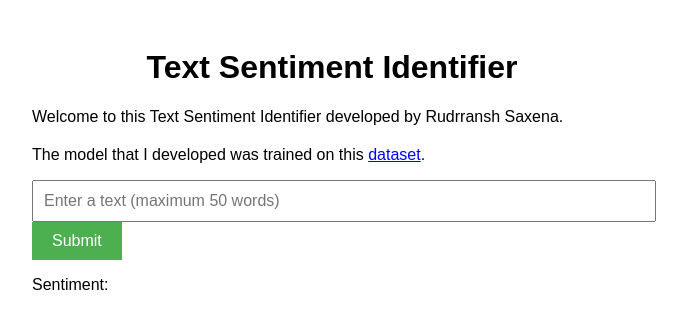
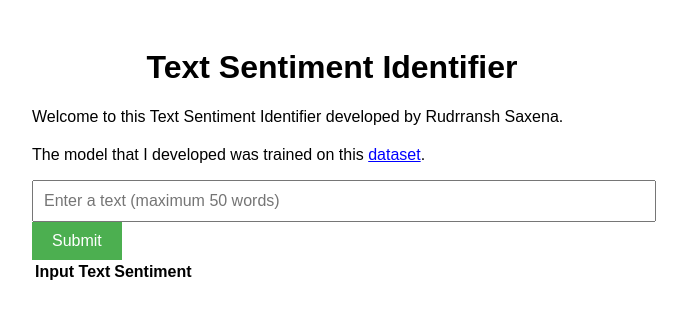
Before and after one commit to Rudrransh17/Tweet-Sentiment-Identifier, a Flask app: page / in a window 1280 px wide. Shown: the top 329 px of the page, without its empty margins (308-995 px from the left). Run offline with Flask 3, Linux system fonts and the light colour scheme; lists and menus that the app fills with data are empty; parts of the project's set-up code (start-up, migrations or seed data) failed here and were passed over.

Commit message:
displays sentiment in tabular format

```diff
--- a/templates/index.html
+++ b/templates/index.html
@@ -15,6 +15,13 @@
                     data: { text: input_text },
                     success: function (response) {
                         $("#result").text(response.sentiment);
+
+
+                        // Update the table
+                        var table = $("#resultsTable");
+                        var row = "<tr><td>" + input_text + "</td><td>" + response.sentiment + "</td></tr>";
+                        table.append(row);
+
                         $("#input_text").val('');
                     },
                     error: function (error) {
@@ -34,7 +41,12 @@
                 href="https://www.kaggle.com/datasets/kazanova/sentiment140">dataset</a>.</p>
         <input class="input-field" type="text" id="input_text" name="input_text" placeholder="Enter a text (maximum 50 words)" required>
         <button class="submit-button" id="submitBtn" type="submit">Submit</button>
-        <p>Sentiment: <span id="result"></span></p>
+        <table id="resultsTable">
+            <tr>
+                <th>Input Text</th>
+                <th>Sentiment</th>
+            </tr>
+        </table>
     </div>
 </body>
 
```
